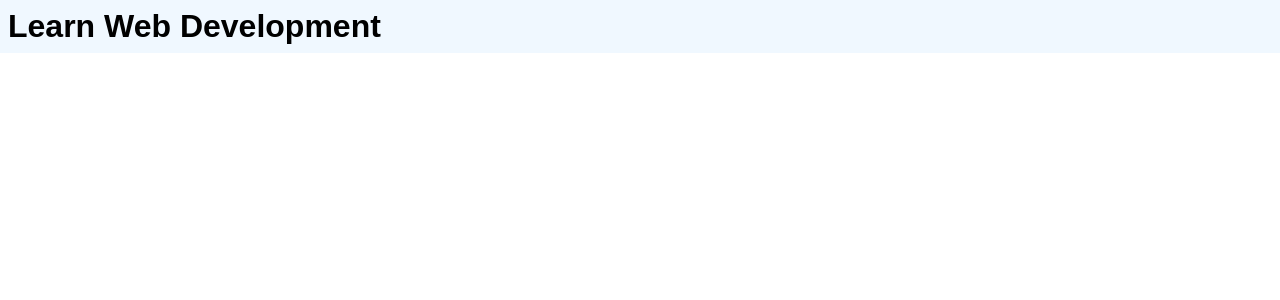
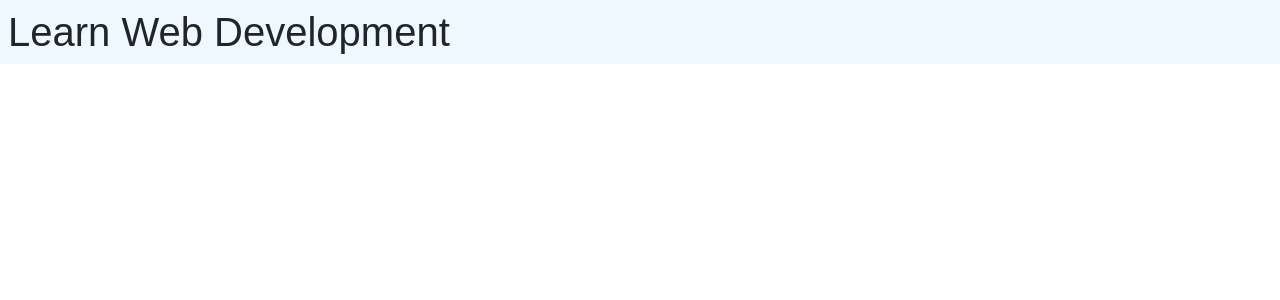
Before and after one commit to NicholasLupo/react-use-state, a React (Vite) app: page / in a window 1280 px wide. Shown: the top 300 px of the page. Built offline with nearby package versions, Linux system fonts and the light colour scheme.

Commit message:
add Bootstrap

```diff
--- a/package.json
+++ b/package.json
@@ -11,6 +11,7 @@
   },
   "dependencies": {
     "@fontsource-variable/open-sans": "^5.2.7",
+    "bootstrap": "^5.3.8",
     "react": "^19.2.5",
     "react-dom": "^19.2.5"
   },
--- a/src/index.css
+++ b/src/index.css
@@ -1,3 +1,5 @@
+@import url('bootstrap');
+
 * {
 
   margin: 0;
```
Also changed, not shown: 1 other file (tests, documents, lock files or other folders).
